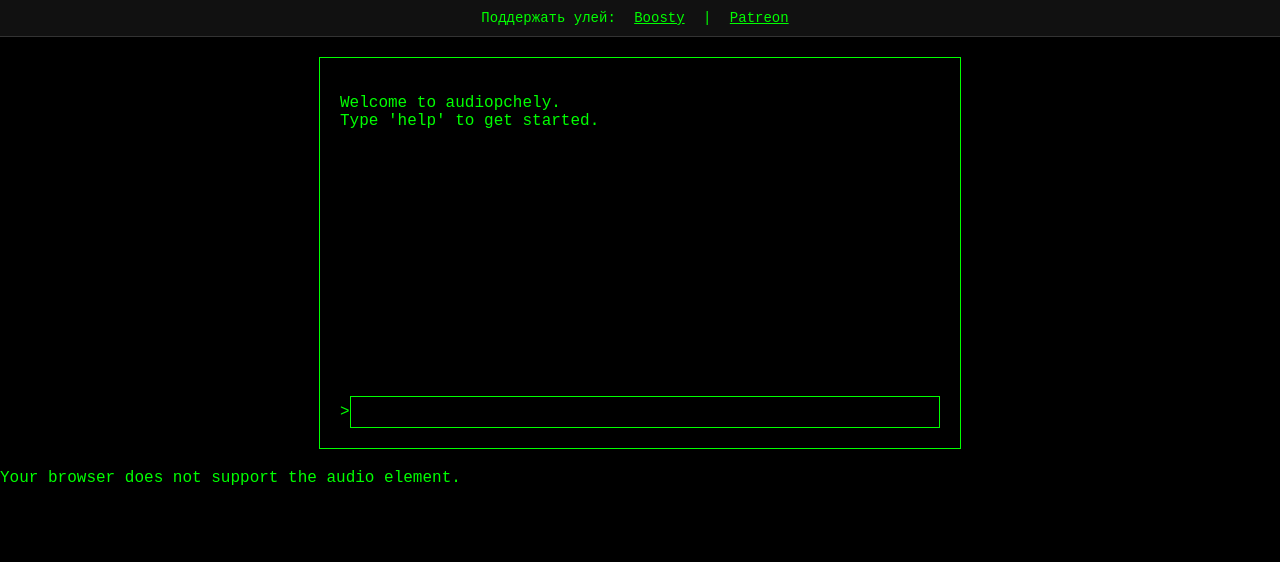
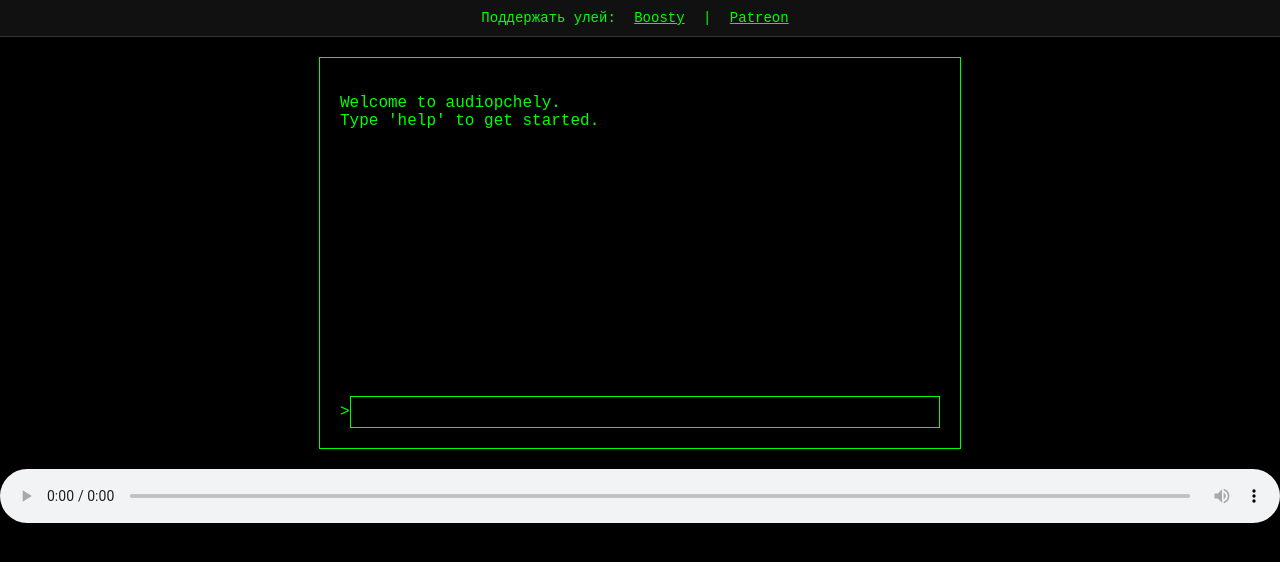
Before and after one commit to Vladi9000/audiopchely, a plain HTML site: page index.html in a window 1280 px wide. Drawn offline with Linux system fonts and the light colour scheme.

Commit message:
Update index.html

```diff
--- a/index.html
+++ b/index.html
@@ -23,7 +23,7 @@ Type 'help' to get started.
     </div>
   </div>
 
-
+  <audio id="player" controls style="width: 100%; margin: 12px auto; display: block;">
   <source id="audioSource" src="" type="audio/mp4"> <!-- for .m4a and .mp4 -->
   <source src="" type="audio/mpeg">                 <!-- fallback for .mp3 -->
   Your browser does not support the audio element.
```
